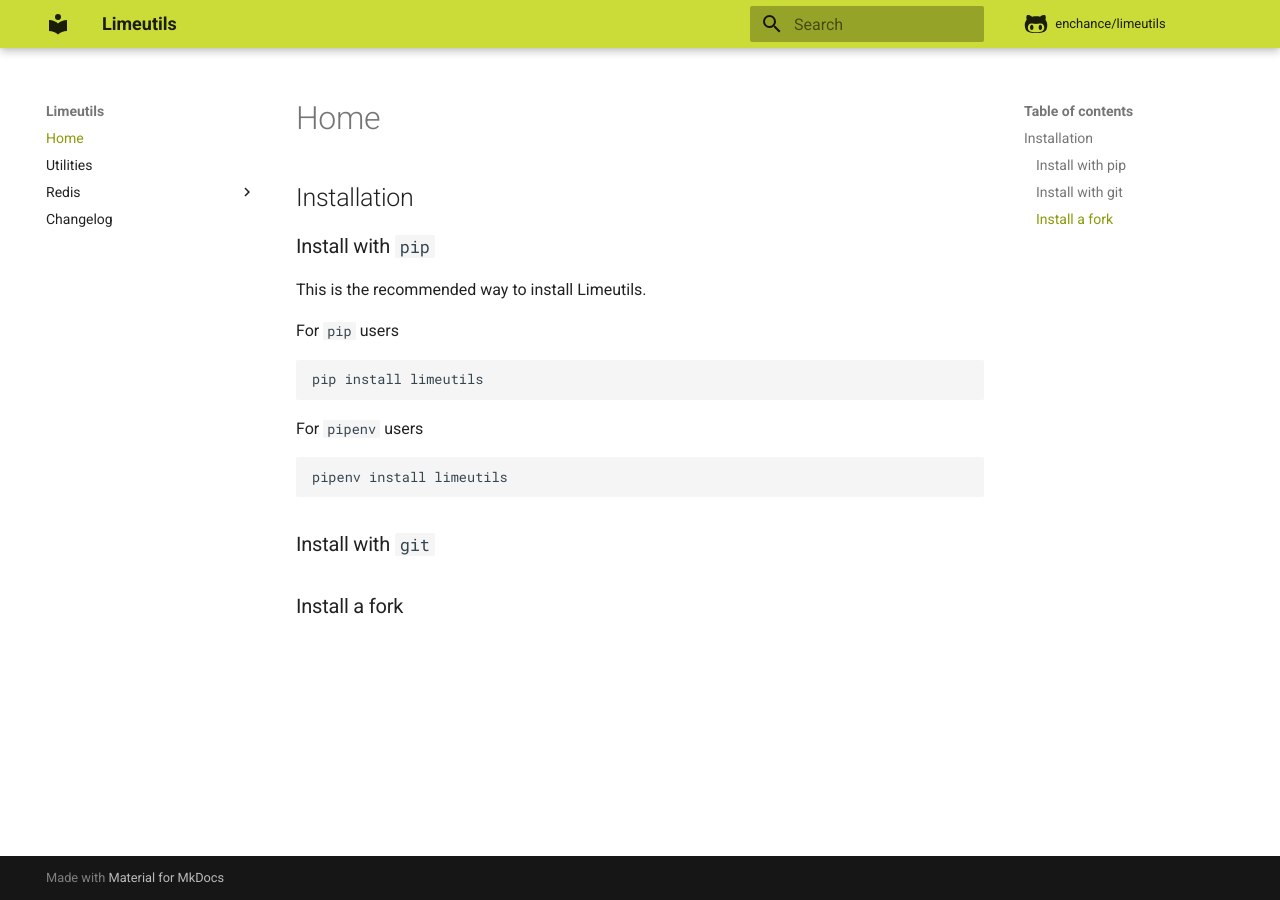
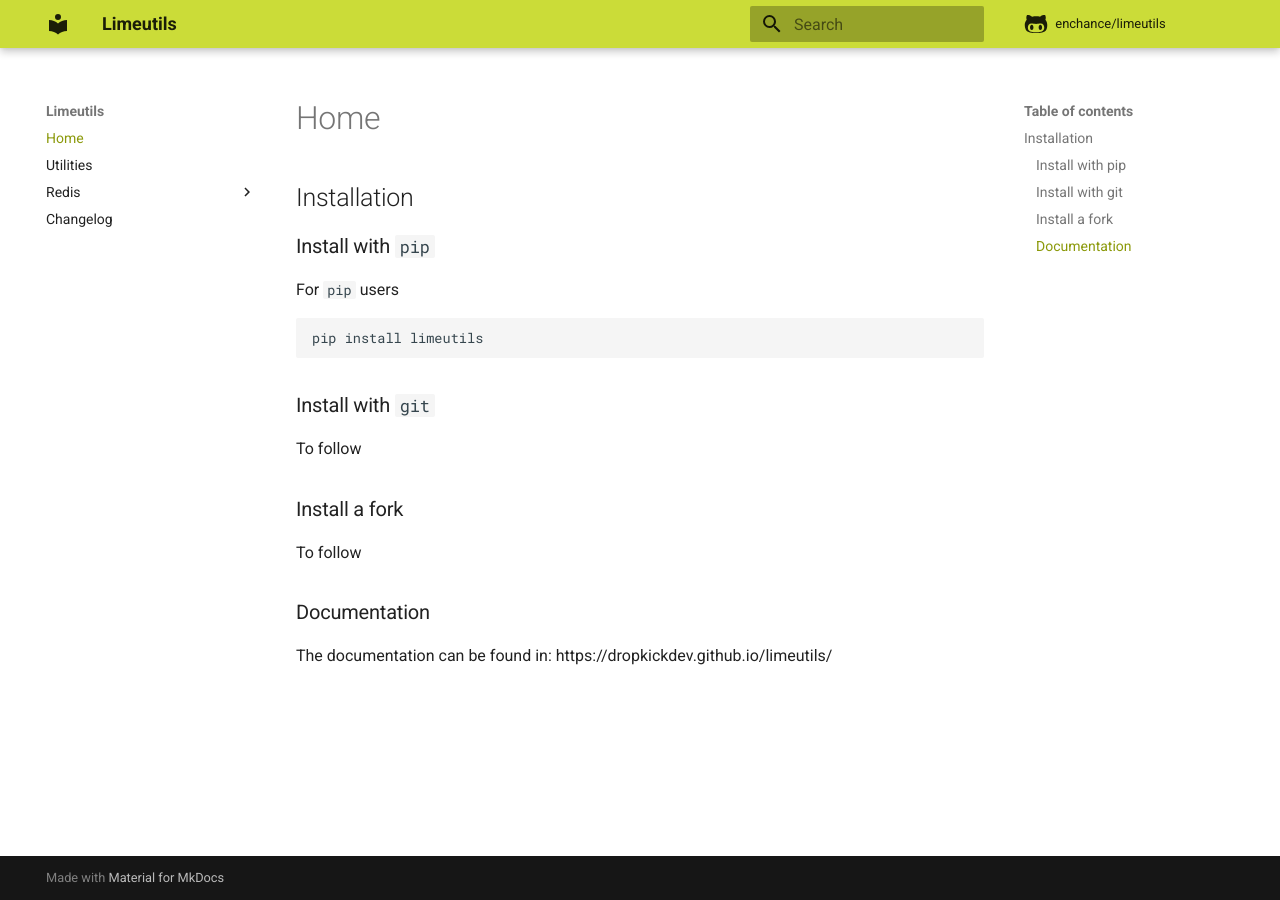
Before and after one commit to dropkickdev/limeutils, an MkDocs documentation site: the page built from docs/index.md, in a window 1280 px wide. Built offline with MkDocs 1.6.1 and Material for MkDocs 9.7.7, drawn with Linux system fonts in a browser that asks for light colours; comment, search, counter and statistics services are not loaded.

Commit message:
Docs update

````diff
--- a/docs/index.md
+++ b/docs/index.md
@@ -2,17 +2,20 @@
 ----------------------
 
 ### Install with `pip`
-This is the recommended way to install Limeutils.
 
 For `pip` users
+
 ```
 pip install limeutils
 ```
-For `pipenv` users
-```
-pipenv install limeutils
-```
 
 ### Install with `git`
+To follow
 
 ### Install a fork
+To follow
+
+
+### Documentation
+
+The documentation can be found in: https://dropkickdev.github.io/limeutils/
````
Also changed, not shown: README.md (+1 -1 lines).
